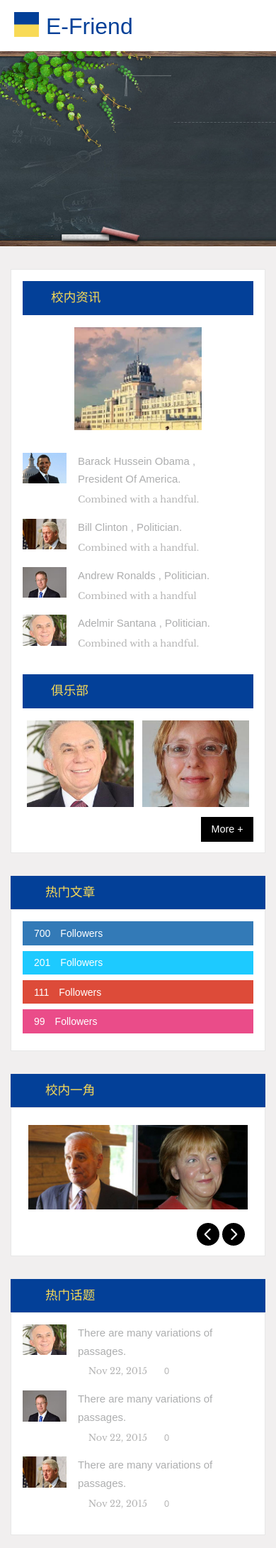
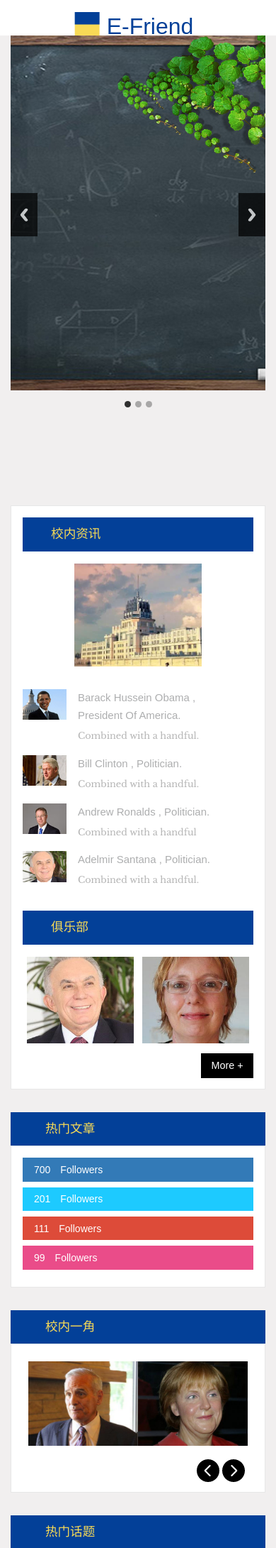
Before and after one commit to liumochi/e-friend, a CodeIgniter app: page /phpprac/ in a window 390 px wide. Shown: the top 2181 px of the page at 71% size. Run offline with CodeIgniter, Linux system fonts and the light colour scheme; some web fonts are replaced.

Commit message:
e-friend 前后台合并 php

```diff
--- a/application/views/index.php
+++ b/application/views/index.php
@@ -8,11 +8,13 @@
 <script type="application/x-javascript"> addEventListener("load", function() { setTimeout(hideURLbar, 0); }, false); function hideURLbar(){ window.scrollTo(0,1); } </script>
 <link href="assets/css/bootstrap-3.1.1.min.css" rel="stylesheet" type="text/css">
 <!-- Custom Theme files -->
-<link href="assets/css/owl.carousel.css" rel="stylesheet" type="text/css" media="all" />
-<link href="assets/css/style.css" rel='stylesheet' type='text/css' />
+<link href="assets/css/owl.carousel.css" rel="stylesheet" media="all" />
+<link href="assets/css/style.css" rel='stylesheet'/>
+<link rel="stylesheet" href="assets/css/banner.css">
 <script src="assets/js/jquery.min.js"> </script>
 <script type="text/javascript" src="assets/js/move-top.js"></script>
 <script type="text/javascript" src="assets/js/easing.js"></script>
+<script src="assets/js/responsiveslides.min.js"></script>
 <link rel="stylesheet" href="assets/css/flexslider.css" type="text/css" media="screen" />
 <!--/script-->
 <link href='https://fonts.googleapis.com/css?family=Hammersmith+One' rel='stylesheet' type='text/css'>
@@ -77,39 +79,28 @@
 			<div class="banner-inner">
 				<div class="callbacks_container">
 					<ul class="rslides callbacks callbacks1" id="slider4">
-						<li class="callbacks1_on" style="display: block; float: left; position: relative; opacity: 1; z-index: 2; transition: opacity 500ms ease-in-out;">
-							<div class="banner-info">
-							</div>
+						<li class="callbacks1_on">
+                                <img src="assets/images/banner.jpg" alt="">
 						</li>
-						<li class="" style="display: block; float: none; position: absolute; opacity: 0; z-index: 1; transition: opacity 500ms ease-in-out;">
-							<div class="banner-info">
-							</div>
+						<li>
+                                <img src="assets/images/1.jpg" alt="">
 						</li>
-						<li class="" style="display: block; float: none; position: absolute; opacity: 0; z-index: 1; transition: opacity 500ms ease-in-out;">
-							<div class="banner-info">
-							</div>
+						<li>
+                                <img src="assets/images/2.jpg" alt="">
 						</li>
 					</ul>
-				</div>
+                </div>
 					<!--banner-Slider-->
-					<script src="assets/js/responsiveslides.min.js"></script>
+
 					 <script>
-					// You can also use "$(window).load(function() {"
 					$(function () {
-					  // Slideshow 4
 					  $("#slider4").responsiveSlides({
 					auto: true,
 					pager: true,
-					nav:false,
+					nav:true,
 					speed: 500,
-					namespace: "callbacks",
-					before: function () {
-					  $('.events').append("<li>before event fired.</li>");
-					},
-					after: function () {
-					  $('.events').append("<li>after event fired.</li>");
-					}
-					  });
+                    namespace: 'centered-btns',
+                      });
 
 					});
 					  </script>
@@ -154,7 +145,7 @@
 										</div>
 										<div class="editor-pics">
 										 <div class="col-md-3 item-pic">
-										   <img src="../../assets/images/f3.jpg" class="img-responsive" alt=""/>
+										   <img src="assets/images/f3.jpg" class="img-responsive" alt=""/>
 
 										   </div>
 											<div class="col-md-9 item-details">
@@ -165,7 +156,7 @@
 										</div>
 										<div class="editor-pics">
 										 <div class="col-md-3 item-pic">
-										   <img src="../../assets/images/f4.jpg" class="img-responsive" alt=""/>
+										   <img src="assets/images/f4.jpg" class="img-responsive" alt=""/>
 
 										   </div>
 											<div class="col-md-9 item-details">
@@ -268,20 +259,20 @@
 					</div>
 						<div class="item">
 
-							<img class="img-responsive lot" src="../../assets/images/p2.jpg" alt=""/>
+							<img class="img-responsive lot" src="assets/images/p2.jpg" alt=""/>
 					</div>
 						<div class="item">
 
-							<img class="img-responsive lot" src="../../assets/images/p33.jpg" alt=""/>
+							<img class="img-responsive lot" src="assets/images/p33.jpg" alt=""/>
 					</div>
 						<div class="item">
 
-							<img class="img-responsive lot" src="../../assets/images/p1.jpg" alt=""/>
+							<img class="img-responsive lot" src="assets/images/p1.jpg" alt=""/>
 					</div>
 				</div>
 				</div>
 				<!-- requried-jsfiles-for owl -->
-										<script src="../../assets/js/owl.carousel.js"></script>
+										<script src="assets/js/owl.carousel.js"></script>
 										  <script>
 										  $(document).ready(function() {
 											   $("#owl-demo").owlCarousel({
@@ -357,7 +348,7 @@
 		             <div class="grid">
 						  <div class="col-md-4 m-b">
 							<a href="single.html"> <figure class="effect-layla"></a>
-								<img src="../../assets/images/pic.jpg" alt="img25"/>
+								<img src="assets/images/pic.jpg" alt="img25"/>
 								<figcaption>
 									<h4>Annegret Krisko<span>Politician</span></h4>
 									<a href="#">View more</a>
@@ -371,7 +362,7 @@
 						  </div>
 						   <div class="col-md-4 m-b">
 							 <figure class="effect-layla">
-							<a href="single.html">	<img src="../../assets/images/pic2.jpg" alt="img25"/></a>
+							<a href="single.html">	<img src="assets/images/pic2.jpg" alt="img25"/></a>
 								<figcaption>
 									<h4>Stephen Harper<span>Politician</span></h4>
 								</figcaption>
@@ -384,7 +375,7 @@
 						  </div>
 						  <div class="col-md-4 m-b">
 							 <figure class="effect-layla">
-								<a href="single.html"><img src="../../assets/images/pic1.jpg" alt="img25"/></a>
+								<a href="single.html"><img src="assets/images/pic1.jpg" alt="img25"/></a>
 								<figcaption>
 									<h4>Shane Robinson<span>Politician</span></h4>
 								</figcaption>
--- /dev/null
+++ b/assets/css/banner.css
@@ -0,0 +1,25 @@
+ul,ol{
+   list-style: none;
+}
+.callbacks1_on{
+    display: block;
+    float: left;
+    position: relative;
+    opacity: 1;
+    z-index: 2;
+    transition: opacity 500ms ease-in-out;
+}
+#slider4 li{
+    display: block;
+    position: absolute;
+    opacity: 0;
+    z-index: 1;
+    transition: opacity 500ms ease-in-out;
+}
+.centered-btns_nav { position: absolute; top: 50%; z-index: 2; width: 38px; height: 61px; margin-top: -40px; line-height: 200px; background-image: url(../images/arrow.gif); overflow: hidden; opacity: .7;}
+.next { right: 0; background-position: right 0;}
+.centered-btns_nav:active { opacity: 1;}
+.centered-btns_tabs { margin-top: 15px; text-align: center; font-size: 0; list-style-type: none;}
+.centered-btns_tabs li { display: inline-block; margin: 0 3px; *display: inline; *zoom: 1;}
+.centered-btns_tabs a { display: inline-block; width: 9px; height: 9px; border-radius: 50%; line-height: 20px; background-color: rgba(0, 0, 0, .3); background-color: #ccc\9; overflow: hidden; *display: inline; *zoom: 1;}
+.centered-btns_tabs .centered-btns_here a { background-color: rgba(0, 0, 0, .8); background-color: #666\9;}
--- a/assets/css/style.css
+++ b/assets/css/style.css
@@ -261,7 +261,7 @@ label{
 	}
 /*--slider-css--*/
 .banner{
-	    background: url(../images/banner.jpg)no-repeat 0px 0px;
+	    /*background: url(../images/banner.jpg)no-repeat 0px 0px;*/
      background-size:cover;
     -webkit-background-size:cover;
     -o-background-size:cover;
@@ -1791,50 +1791,28 @@ h3.title,.contact h3{
 }
 /*--Responsive--*/
 @media (max-width:1366px){
-	.banner {
-		background: url(../images/banner.jpg)no-repeat 0px 0px;
-		background-size: cover;
-		-webkit-background-size: cover;
-		-o-background-size: cover;
-		-moz-background-size: cover;
-		-ms-background-size: cover;
-		min-height: 566px;
-	}
-	.banner-info {
-		margin: 10em 0 0 14em;
-	}
+
+
 }
 @media (max-width:1280px){
-	.banner {
-		background: url(../images/banner.jpg)no-repeat 0px 0px;
-		background-size: cover;
-		-webkit-background-size: cover;
-		-o-background-size: cover;
-		-moz-background-size: cover;
-		-ms-background-size: cover;
-		min-height: 523px;
-	}
-	.banner.two {
-		background: url(../images/banner.jpg)no-repeat 0px 0px;
-		background-size: cover;
-		-webkit-background-size: cover;
-		-o-background-size: cover;
-		-moz-background-size: cover;
-		-ms-background-size: cover;
-		min-height: 211px;
-	}
-	.banner-info h3 {
-       font-size: 2.7em;
+	.navbar-nav{
+		margin-left: 0;
 	}
 }
 @media (max-width:1024px){
+	.nav{
+		display: none;
+	}
+	.container{
+		position: relative;
+	}
+	.navbar-header{
+		position: absolute;
+		left:50%;
+		transform: translate(-50%);
+	}
 	.navbar-brand {
 		font-size: 2.5em;
-	}
-	.navbar-nav {
-		float: left;
-		margin: 0;
-		margin-left: 6em;
 	}
 	.navbar-default a.navbar-brand h1 {
 		margin-top: 5px;
@@ -1876,22 +1854,11 @@ h3.title,.contact h3{
 	.banner-info h3 {
 		font-size: 2.3em;
 	}
-	.banner {
-		background: url(../images/banner.jpg)no-repeat -85px 0px;
-		background-size: cover;
-		-webkit-background-size: cover;
-		-o-background-size: cover;
-		-moz-background-size: cover;
-		-ms-background-size: cover;
-		min-height: 440px;
-	}
+
 	.issues h3 a {
 		font-size: 1.1em;
 	}
-	.banner-info {
-		margin: 8em 0 0 11em;
-		text-align: right;
-	}
+
 	.callbacks_tabs {
 		right: 1%;
     }
@@ -1973,8 +1940,13 @@ h3.title,.contact h3{
 	.leave h4, .post h3 {
 		font-size: 1.5em;
 	}
-}
+
+}
+
 @media (max-width:800px){
+	.nav{
+		display: none;
+	}
 	.navbar>.container .navbar-brand, .navbar>.container-fluid .navbar-brand {
 		margin-left: 3px!important;
 	}
@@ -1986,27 +1958,11 @@ h3.title,.contact h3{
 		padding-left: 0;
 		padding: 0;
 	}
-	.banner {
-		background: url(../images/banner.jpg)no-repeat 0px 0px;
-		background-size: cover;
-		-webkit-background-size: cover;
-		-o-background-size: cover;
-		-moz-background-size: cover;
-		-ms-background-size: cover;
-		min-height: 398px;
-	}
-	.banner-info {
-		text-align: center;
-		width: 80%;
-		margin: 7em auto 0;
-	}
 	.navbar-default a.navbar-brand h1 {
 		    margin-top:5px;
 		    font-size: 1.5em;
 	}
-	.banner-info h3 {
-		font-size: 2em;
-	}
+
 	.callbacks_tabs li {
 		display: inline-block;
 		margin: 0 .0em;
@@ -2128,6 +2084,7 @@ h3.title,.contact h3{
 	}
 }
 @media (max-width:768px){
+
 	.navbar>.container .navbar-brand, .navbar>.container-fluid .navbar-brand {
 		margin-left: 0px!important;
 	}
@@ -2137,22 +2094,8 @@ h3.title,.contact h3{
 	.social-icons {
 		margin: 0;
 	}
-	.banner-info {
-		text-align: right;
-		width: 80%;
-		margin: 7em 0 0 8em;
-	}
 	.navbar-brand {
 		font-size: 2.3em;
-	}
-	.banner {
-		background:url(../images/banner.jpg)no-repeat -105px 0px;
-		background-size: cover;
-		-webkit-background-size: cover;
-		-o-background-size: cover;
-		-moz-background-size: cover;
-		-ms-background-size: cover;
-		min-height: 388px;
 	}
 	.nav>li>a {
 		position: relative;
@@ -2616,19 +2559,7 @@ h3.title,.contact h3{
 	a.bull1 {
 		font-size: 1.3em;
 	}
-	.banner {
-		background: url(../images/banner.jpg)no-repeat -105px 0px;
-		background-size: cover;
-		-webkit-background-size: cover;
-		-o-background-size: cover;
-		-moz-background-size: cover;
-		-ms-background-size: cover;
-		min-height: 275px;
-	}
-	.banner-info {
-		width: 91%;
-		margin:4em 0 0 1.5em;
-	}
+
 	.main-content {
 		padding: 2em 0 1em 0;
 	}
@@ -2771,19 +2702,6 @@ h3.title,.contact h3{
 	}
 	.b-text h6 {
     font-size: 0.7em;
-	}
-	.banner {
-		background: url(../images/banner.jpg)no-repeat -84px 0px;
-		background-size: cover;
-		-webkit-background-size: cover;
-		-o-background-size: cover;
-		-moz-background-size: cover;
-		-ms-background-size: cover;
-		min-height: 200px;
-	}
-	.banner-info p {
-		margin: 0;
-		font-size:13px;
 	}
 	.callbacks_tabs a:after {
 		height: 2px;
```
Also changed, not shown: application/views/about.php (+10 -11 lines), assets/images/1.jpg, assets/images/2.jpg, assets/images/3.jpg (added), assets/images/arrow.gif (added).
